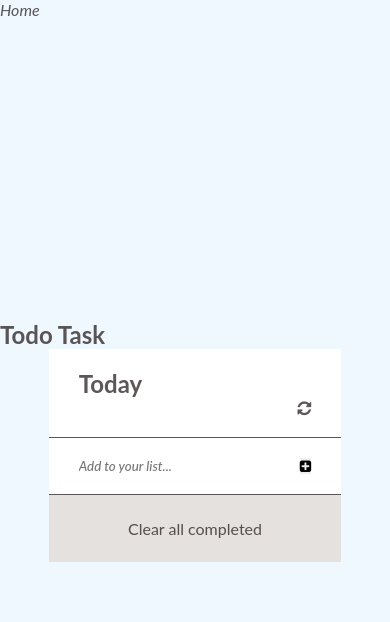
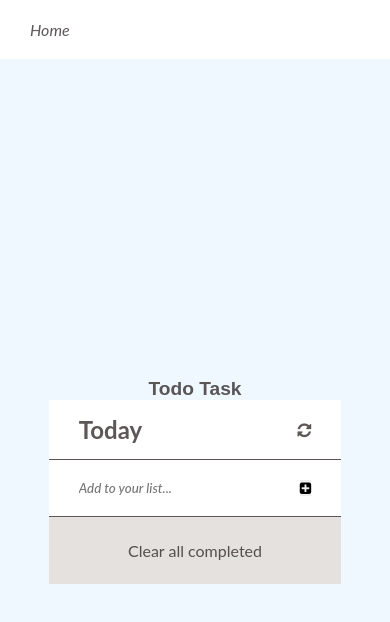
Before and after one commit to bushmusi/todo-list, a website built with webpack: page src/index.html in a window 390 px wide. Built offline with nearby package versions, Linux system fonts and the light colour scheme; a web font is replaced by a local one.

Commit message:
Make new semantics responsive

```diff
--- a/src/style.css
+++ b/src/style.css
@@ -24,6 +24,18 @@ html {
   font-style: normal;
   font-weight: normal;
   color: var(--color);
+}
+
+header {
+  padding: var(--padding);
+  background-color: white;
+}
+
+section > h1 {
+  text-align: center;
+  font-size: larger;
+  font-weight: 600;
+  font-family: var(--congo-font);
 }
 
 ul {
@@ -103,13 +115,15 @@ form > input[type='text'] {
 }
 
 .list-header {
-  display: flow-root;
+  display: flex;
+  height: 60px;
+  align-items: center;
   padding: var(--padding);
   border-bottom: solid 1px var(--color);
 }
 
-.list-header > h4 {
-  float: left;
+.list-header > h2 {
+  flex: 2;
 }
 
 .list-header > a {
```
